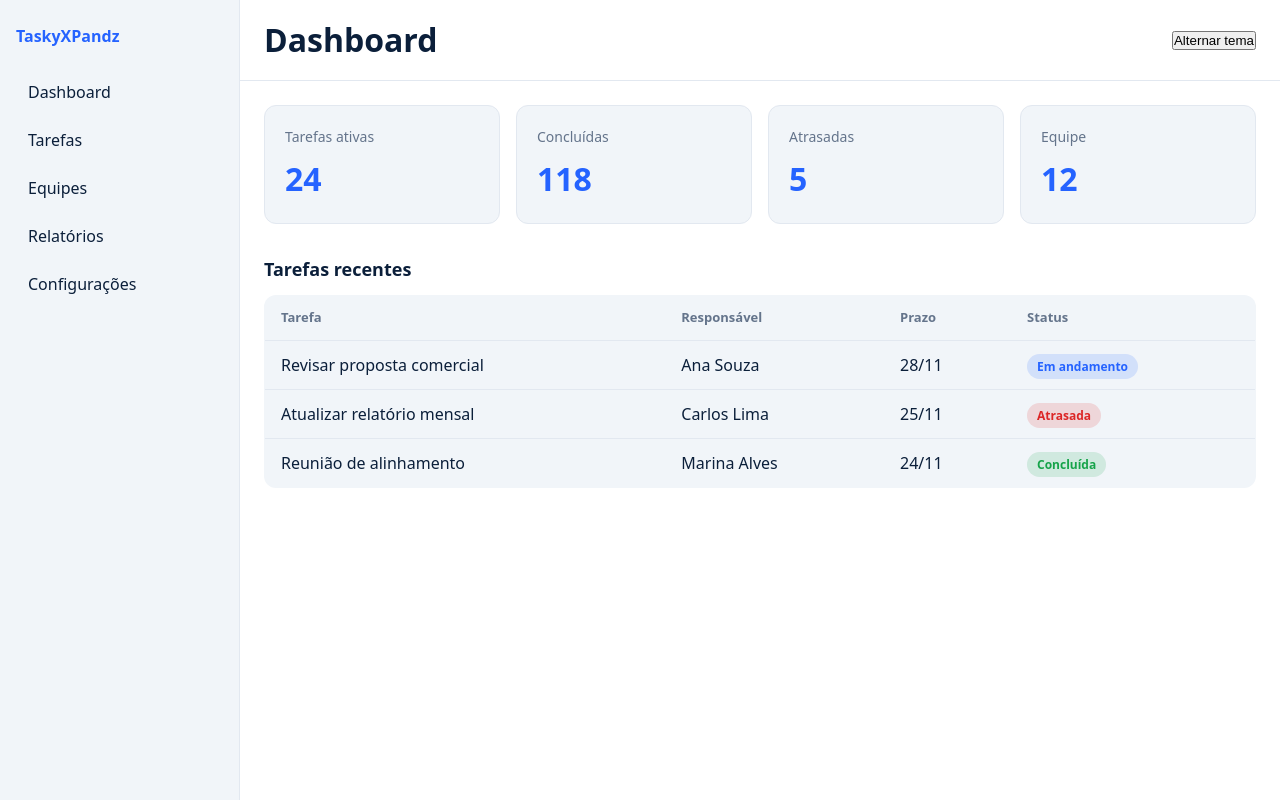
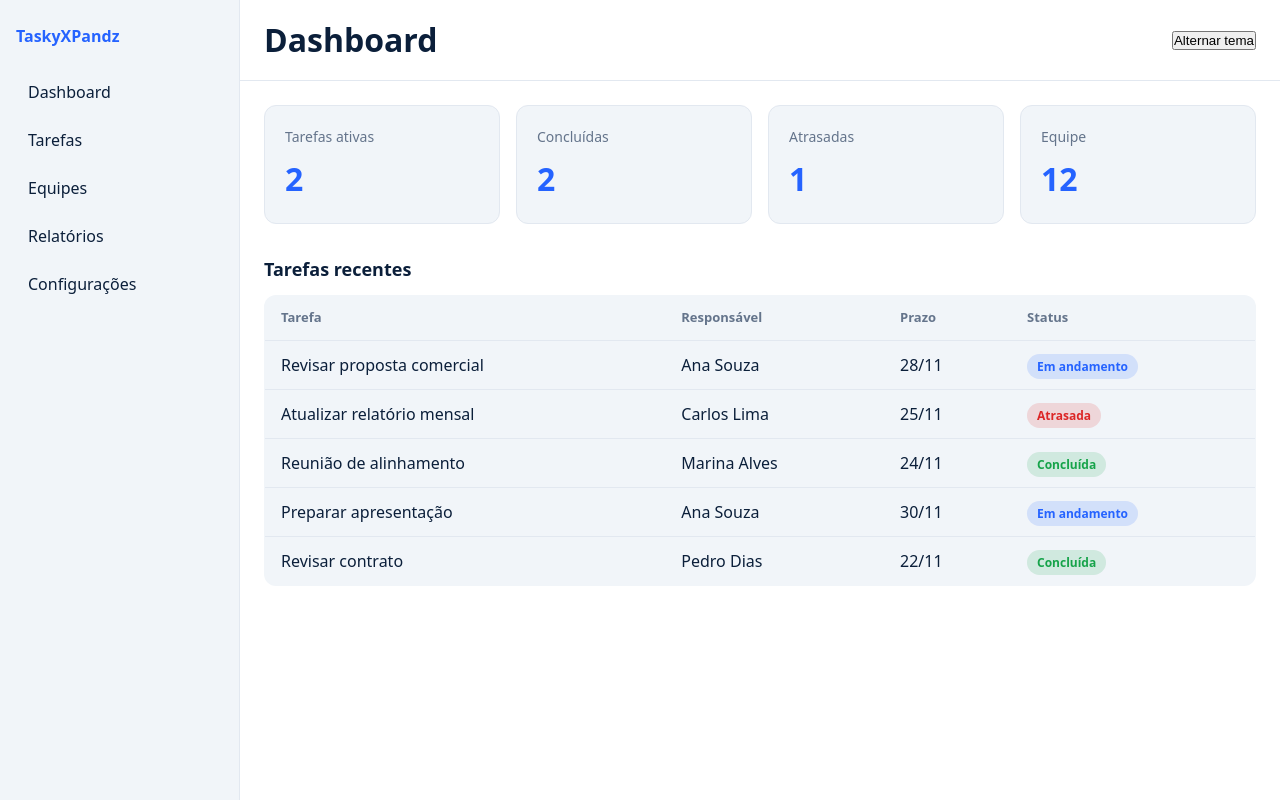
Before and after one commit to mattxcreativework/taskyxpandz-business, a plain HTML site: page frontend/pages/dashboard.html in a window 1280 px wide. Drawn offline with Linux system fonts and the light colour scheme.

Commit message:
feat: renderiza tarefas e métricas via JavaScript

```diff
--- /dev/null
+++ b/frontend/js/tasks.js
@@ -0,0 +1,38 @@
+const tarefas = [
+  { titulo: "Revisar proposta comercial", responsavel: "Ana Souza", prazo: "28/11", status: "andamento" },
+  { titulo: "Atualizar relatório mensal", responsavel: "Carlos Lima", prazo: "25/11", status: "atrasada" },
+  { titulo: "Reunião de alinhamento", responsavel: "Marina Alves", prazo: "24/11", status: "concluida" },
+  { titulo: "Preparar apresentação", responsavel: "Ana Souza", prazo: "30/11", status: "andamento" },
+  { titulo: "Revisar contrato", responsavel: "Pedro Dias", prazo: "22/11", status: "concluida" },
+];
+
+const rotulos = {
+  andamento: "Em andamento",
+  concluida: "Concluída",
+  atrasada: "Atrasada",
+};
+
+function contar(status) {
+  return tarefas.filter((t) => t.status === status).length;
+}
+
+function renderizar() {
+  const corpo = document.getElementById("tasks-body");
+  corpo.innerHTML = tarefas
+    .map(
+      (t) => `
+    <tr>
+      <td>${t.titulo}</td>
+      <td>${t.responsavel}</td>
+      <td>${t.prazo}</td>
+      <td><span class="badge ${t.status}">${rotulos[t.status]}</span></td>
+    </tr>`
+    )
+    .join("");
+
+  document.getElementById("stat-ativas").textContent = contar("andamento");
+  document.getElementById("stat-concluidas").textContent = contar("concluida");
+  document.getElementById("stat-atrasadas").textContent = contar("atrasada");
+}
+
+renderizar();
--- a/frontend/pages/dashboard.html
+++ b/frontend/pages/dashboard.html
@@ -29,15 +29,15 @@
         <section class="cards">
   <article class="card">
     <span class="card-label">Tarefas ativas</span>
-    <strong class="card-value">24</strong>
+    <strong class="card-value" id="stat-ativas">24</strong>
   </article>
   <article class="card">
     <span class="card-label">Concluídas</span>
-    <strong class="card-value">118</strong>
+    <strong class="card-value" id="stat-concluidas">118</strong>
   </article>
   <article class="card">
     <span class="card-label">Atrasadas</span>
-    <strong class="card-value">5</strong>
+    <strong class="card-value" id="stat-atrasadas">5</strong>
   </article>
   <article class="card">
     <span class="card-label">Equipe</span>
@@ -55,31 +55,13 @@
         <th>Status</th>
       </tr>
     </thead>
-    <tbody>
-      <tr>
-        <td>Revisar proposta comercial</td>
-        <td>Ana Souza</td>
-        <td>28/11</td>
-        <td><span class="badge andamento">Em andamento</span></td>
-      </tr>
-      <tr>
-        <td>Atualizar relatório mensal</td>
-        <td>Carlos Lima</td>
-        <td>25/11</td>
-        <td><span class="badge atrasada">Atrasada</span></td>
-      </tr>
-      <tr>
-        <td>Reunião de alinhamento</td>
-        <td>Marina Alves</td>
-        <td>24/11</td>
-        <td><span class="badge concluida">Concluída</span></td>
-      </tr>
-    </tbody>
+    <tbody id="tasks-body"></tbody>
   </table>
 </section>
       </main>
     </div>
   </div>
-  <script src="../js/theme.js"></script>
+   <script src="../js/theme.js"></script>
+  <script src="../js/tasks.js"></script>
 </body>
 </html>
```
